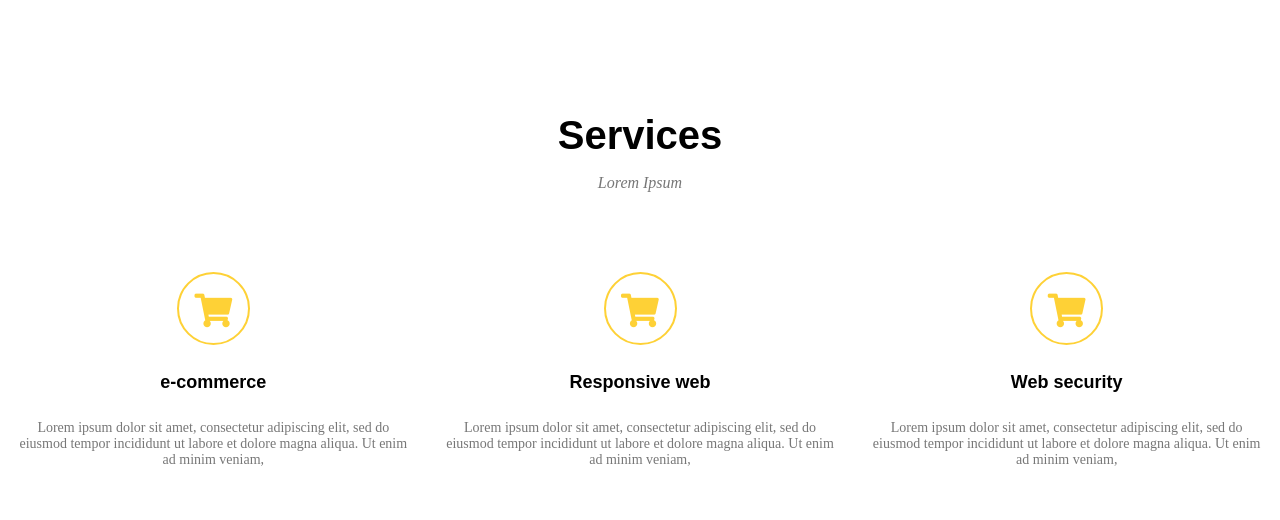
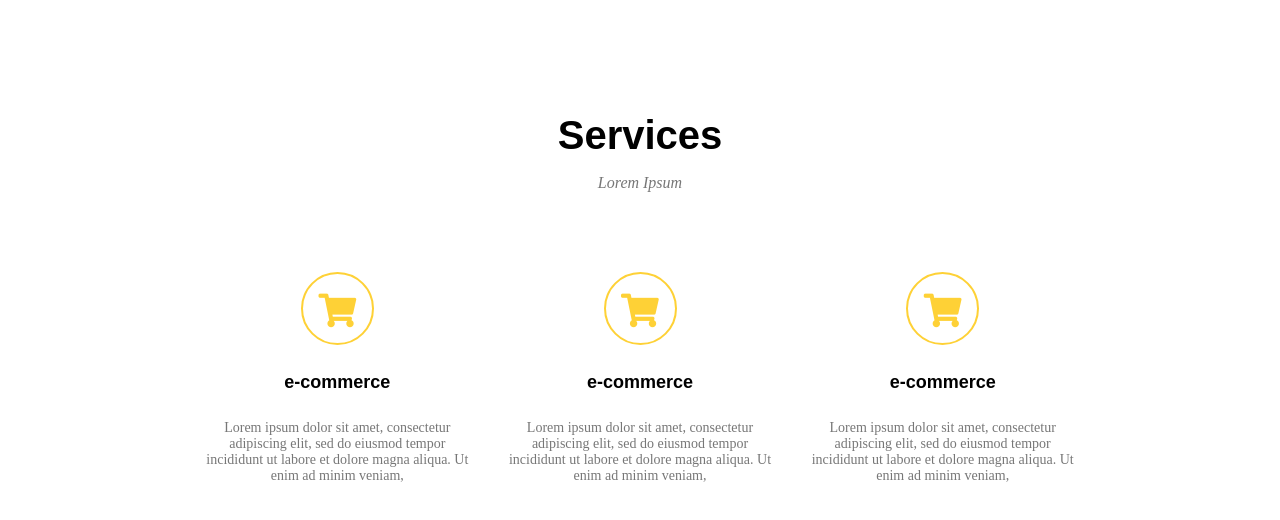
Before and after one commit to Misiek40k/goldenStudio-css-layout, a website: page index.html in a window 1280 px wide. Shown: the part 722-1242 px from the top of the page. Drawn offline with Linux system fonts and the light colour scheme; a web font is replaced by a local one.

Commit message:
Change services class blocks in html i scss

```diff
--- a/index.html
+++ b/index.html
@@ -53,30 +53,30 @@
     <!--Services-->
 
     <section class="services">
-        <div class="container">
+        <div class="services__container">
             <h2 class="services__title">Services</h2>
             <p class="services__subtitle">Lorem Ipsum</p>
-            <div class="services__content">
-                <div class="services__item">
-                    <i class="fas fa-shopping-cart services__icon"></i>
-                    <h2 class="services__item-title">e-commerce</h2>
-                    <p class="services__descr">
+            <div class="content">
+                <div class="content__item">
+                    <i class="fas fa-shopping-cart content__icon"></i>
+                    <h2 class="content__item-title">e-commerce</h2>
+                    <p class="content__descr">
                         Lorem ipsum dolor sit amet, consectetur adipiscing elit, sed do eiusmod tempor incididunt ut
                         labore et dolore magna aliqua. Ut enim ad minim veniam,
                     </p>
                 </div>
-                <div class="services__item">
-                    <i class="fas fa-shopping-cart services__icon"></i>
-                    <h2 class="services__item-title">Responsive web</h2>
-                    <p class="services__descr">
+                <div class="content__item">
+                    <i class="fas fa-shopping-cart content__icon"></i>
+                    <h2 class="content__item-title">e-commerce</h2>
+                    <p class="content__descr">
                         Lorem ipsum dolor sit amet, consectetur adipiscing elit, sed do eiusmod tempor incididunt ut
                         labore et dolore magna aliqua. Ut enim ad minim veniam,
                     </p>
                 </div>
-                <div class="services__item">
-                    <i class="fas fa-shopping-cart services__icon"></i>
-                    <h2 class="services__item-title">Web security</h2>
-                    <p class="services__descr">
+                <div class="content__item">
+                    <i class="fas fa-shopping-cart content__icon"></i>
+                    <h2 class="content__item-title">e-commerce</h2>
+                    <p class="content__descr">
                         Lorem ipsum dolor sit amet, consectetur adipiscing elit, sed do eiusmod tempor incididunt ut
                         labore et dolore magna aliqua. Ut enim ad minim veniam,
                     </p>
--- a/sass/style.scss
+++ b/sass/style.scss
@@ -92,6 +92,10 @@
     @extend%sectionPadding;
     text-align: center;
 
+    &__container {
+        @extend%container;
+    }
+
     &__title {
         @extend%sectionTitleText;
     }
@@ -101,14 +105,13 @@
         margin-bottom: $base-unit * 5;
     }
 
-    &__content {
+    .content {
         display: flex;
         justify-content: space-between;
 
         @include max-media($br-tablet) {
             flex-direction: column;
             align-items: center;
-        }
         }
 
         &__item-title {
@@ -142,6 +145,7 @@
 
             @include max-media($br-mobile) {
                 width: 100%;
+            }
         }
     }
 }
```
Also changed, not shown: css/style.css, 1 other file. Lines whose indentation alone changed are shown as unchanged.
